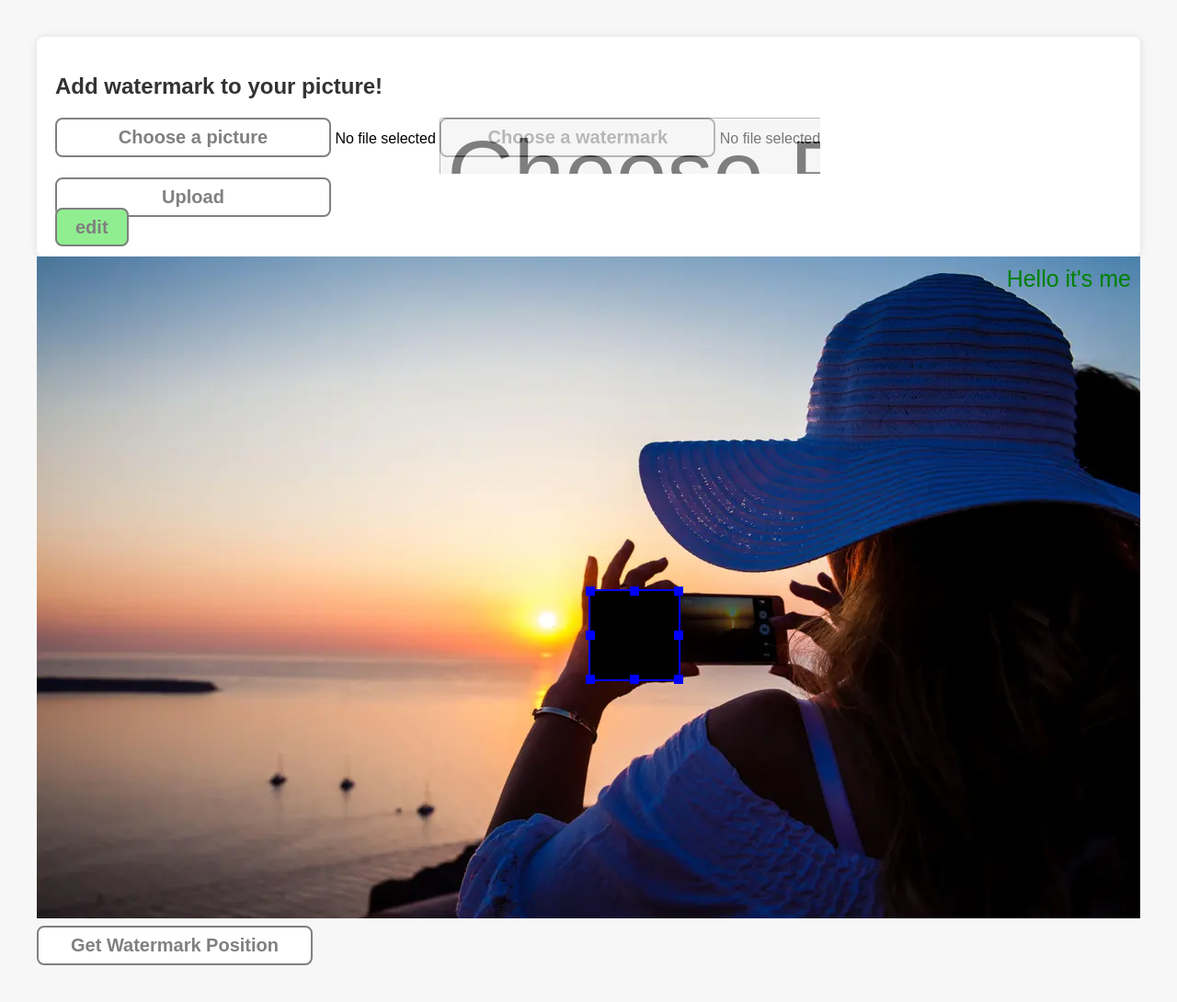
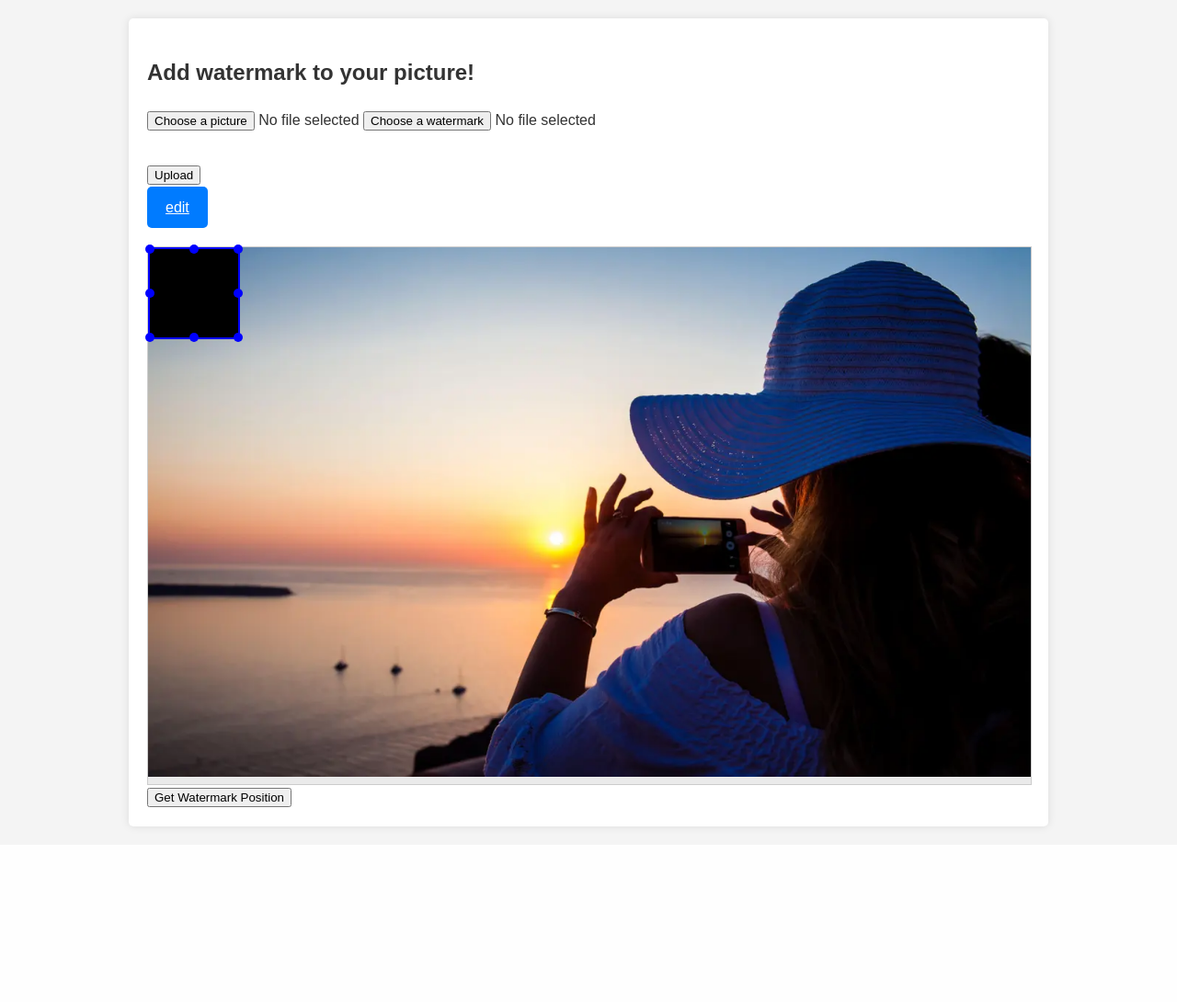
Before and after one commit to zverchyk/Watermark, a Flask app: page / in a window 1280 px wide. Shown: the whole page at 92% size. After the commit the page ends 905 px from the top, so only its background shows below. Run offline with Flask 3, Linux system fonts and the light colour scheme; parts of the project's set-up code (start-up, migrations or seed data) failed here and were passed over.

Commit message:
all elements on one html page with bugs

```diff
--- a/server.py
+++ b/server.py
@@ -7,7 +7,7 @@ add_watermark = Watermark()
 app = Flask(__name__)
 
 app.config['SECRET_KEY'] = 'SECRET_KEY'
-f
+
 @app.route('/', methods=['GET', 'POST'])
 def upload_file():
     result = session.get('result', False)
@@ -22,8 +22,6 @@ def upload_file():
         position = (data['watermark_pos']["x"], data['watermark_pos']["y"])
         width = data["width_w"][:-2]
         height = data["height_w"][:-2]
-        print("hekoo")
-        print(height)
 
 
 
--- a/static/css/edit.css
+++ b/static/css/edit.css
@@ -1,86 +1,32 @@
-#image-container {
-    /* Ensures the container fits the image */
-    display: inline-block;
+.edit {
+    margin-top: 20px;
     position: relative;
-    overflow: hidden;
+    width: 100%;
+    height: auto;
 }
 
-#watermark {
-    /* Start with default positioning and adjust as needed */
-    position: absolute;
-    top: 0;
-    left: 0;
-    /* Adjust opacity as needed */
-    opacity: 0.5;
-    /* Cursor indicates element is movable */
-    cursor: move;
+#image-container {
+    background: #eaeaea;
+    border: 1px solid #ccc;
+    margin-top: 20px;
+    position: relative;
 }
-#image-container, #watermark {
-    box-sizing: border-box;
+
+.scale-handle {
+    background-color: blue;
+    border-radius: 50%;
 }
 
 #image-watermark {
-    /* This will make the scaling smoother */
-    transition: transform 0.1s ease-out;
+    transition: opacity 0.3s;
 }
-
 
 #text-watermark {
     position: absolute;
     margin: 0;
     padding: 0;
-    box-sizing: border-box;
-    cursor: move;
-    top: 10px;
-    right: 10px;
 }
 
-body{
-    display: flex;
-    flex-direction: column;
+#main-image{
+    width:inherit;
 }
-
-button { border: 2px solid gray; color: gray; background-color: white; padding: 8px 20px; border-radius: 8px; font-size: 20px; font-weight: bold;
-    width: 300px; }
-
-
-
-#scaling-frame {
-position: absolute;
-top: 0;
-left: 0;
-right: 0;
-bottom: 0;
-border: 5px solid blue;
-}
-
-.scale-handle {
-position: absolute;
-width: 10px;
-height: 10px;
-background-color: blue;
-}
-
-#scale-top-left {
-top: -5px;
-left: -5px;
-cursor: nw-resize;
-}
-
-#scale-top-right {
-top: -5px;
-right: -5px;
-cursor: ne-resize;
-}
-
-#scale-bottom-left {
-bottom: -5px;
-left: -5px;
-cursor: sw-resize;
-}
-
-#scale-bottom-right {
-bottom: -5px;
-right: -5px;
-cursor: se-resize;
-}
--- a/static/css/style.css
+++ b/static/css/style.css
@@ -1,8 +1,61 @@
-body { font-family: Arial, sans-serif; margin: 20px; padding: 20px; background-color: #f7f7f7; }
+/* body { font-family: Arial, sans-serif; margin: 20px; padding: 20px; background-color: #f7f7f7; }
 .container { background: white; padding: 20px; border-radius: 8px; box-shadow: 0 0 10px rgba(0,0,0,0.1); }
 h2 { color: #333; }
 .upload-btn-wrapper { position: relative; overflow: hidden; display: inline-block; }
 button { border: 2px solid gray; color: gray; background-color: white; padding: 8px 20px; border-radius: 8px; font-size: 20px; font-weight: bold; }
-input[type=file] { font-size: 100px; position: absolute; left: 0; top: 0; opacity: 0; }
+input[type=file] { font-size: 10px; position: absolute; left: 0; top: 0; opacity: 0; }
 
 .button{ border: 2px solid gray; color: gray; background-color: lightgreen; padding: 8px 20px; border-radius: 8px; font-size: 20px; font-weight: bold; text-decoration: none;}
+ */
+
+ body {
+    font-family: Arial, sans-serif;
+    background-color: #f4f4f4;
+    color: #333;
+    line-height: 1.6;
+}
+
+.wrapper {
+    max-width: 960px;
+    margin: 20px auto;
+    padding: 20px;
+    background: #fff;
+    border-radius: 5px;
+    box-shadow: 0 0 10px rgba(0, 0, 0, 0.1);
+}
+
+h2 {
+    color: #333;
+}
+
+.upload-btn-wrapper {
+    position: relative;
+    overflow: hidden;
+    display: inline-block;
+}
+
+.upload-btn-wrapper input[type=file] {
+    font-size: 100px;
+    position: absolute;
+    left: 0;
+    top: 0;
+    opacity: 0;
+}
+
+.button {
+    display: inline-block;
+    background-color: #007bff;
+    color: #ffffff;
+    padding: 10px 20px;
+    border: none;
+    border-radius: 5px;
+    cursor: pointer;
+}
+
+.button:hover {
+    background-color: #0056b3;
+}
+
+#pic-preview, #water-preview {
+    margin-top: 15px;
+}
--- a/templates/index.html
+++ b/templates/index.html
@@ -42,9 +42,9 @@
 </div>
 
     <div class="edit">
-        <div id="image-container" style="position: relative; width: fit-content;">
+        <div id="image-container" style="position: relative; width: 100%;">
             <img id="main-image" src="{{ url_for('static', filename='test_files/1.webp') }}" alt="Main Image">
-            <div id="image-watermark" style="position: absolute; top: 50%; left:50%; opacity: 1; width: 100px; height: 100px;">
+            <div id="image-watermark" style="position: absolute; top: 0; left:0; opacity: 1; width: 100px; height: 100px;">
                 <img id="image-watermark-inner" src="{{ url_for('static', filename='test_files/black.png') }}" style="width: 100%; height: 100%;" alt="Watermark">
 
                 <!-- <div id="scale-handle" style="position: absolute; bottom: 0; right: 0; width: 100%; height: 100%; background: transparent; cursor: nwse-resize; border-width: 50px; border-color: blue;"></div> -->
@@ -64,7 +64,7 @@
             </div>
 
 
-            <p id="text-watermark" style="color:green; font-size: 25px;">Hello it's me</p>
+            <p id="text-watermark" style="color:green; font-size: 25px;"></p>
 
         </div>
         <button id="get-position-btn" >Get Watermark Position</button>
```
Also changed, not shown: result/result.png.
